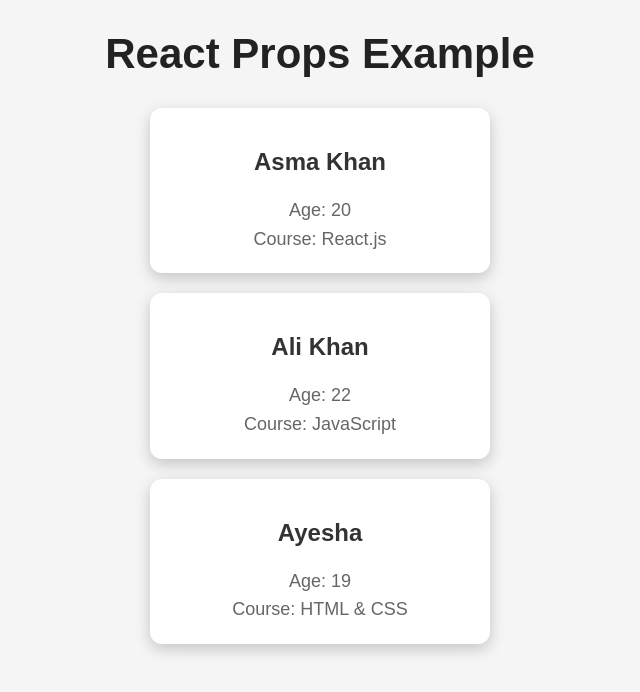
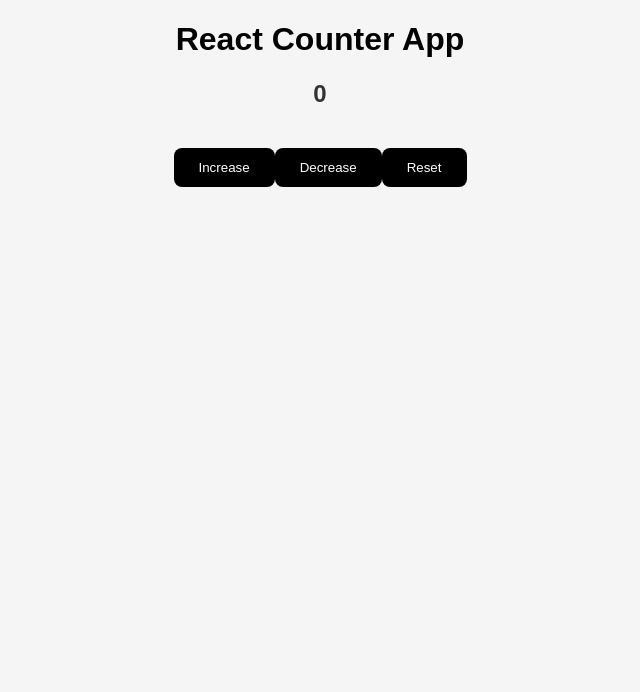
Before and after one commit to asmabibi9390-sys/React-tutorial, a React (Vite) app: page / in a window 1280 px wide. Shown: the top 692 px of the page, without its empty margins (320-960 px from the left). Built offline with nearby package versions, Linux system fonts and the light colour scheme.

Commit message:
complete project 5 counter.jsx

```diff
--- a/src/App.jsx
+++ b/src/App.jsx
@@ -1,28 +1,11 @@
 import "./App.css";
-import StudentCard from "./components/StudentCard";
+import Counter from "./components/Counter";
 
 function App() {
   return (
     <>
-      <h1 className="heading">React Props Example</h1>
-
-      <StudentCard
-        name="Asma Khan"
-        age={20}
-        course="React.js"
-      />
-
-      <StudentCard
-        name="Ali Khan"
-        age={22}
-        course="JavaScript"
-      />
-
-      <StudentCard
-        name="Ayesha"
-        age={19}
-        course="HTML & CSS"
-      />
+      <h1>React Counter App</h1>
+      <Counter />
     </>
   );
 }
--- /dev/null
+++ b/src/components/counter.jsx
@@ -0,0 +1,17 @@
+import { useState } from "react";
+
+function Counter() {
+  const [count, setCount] = useState(0);
+
+  return (
+    <>
+      <h2>{count}</h2>
+
+      <button onClick={() => setCount(count + 1)}>Increase</button>
+      <button onClick={() => setCount(count - 1)}>Decrease</button>
+      <button onClick={() => setCount(0)}>Reset</button>
+    </>
+  );
+}
+
+export default Counter;
```
